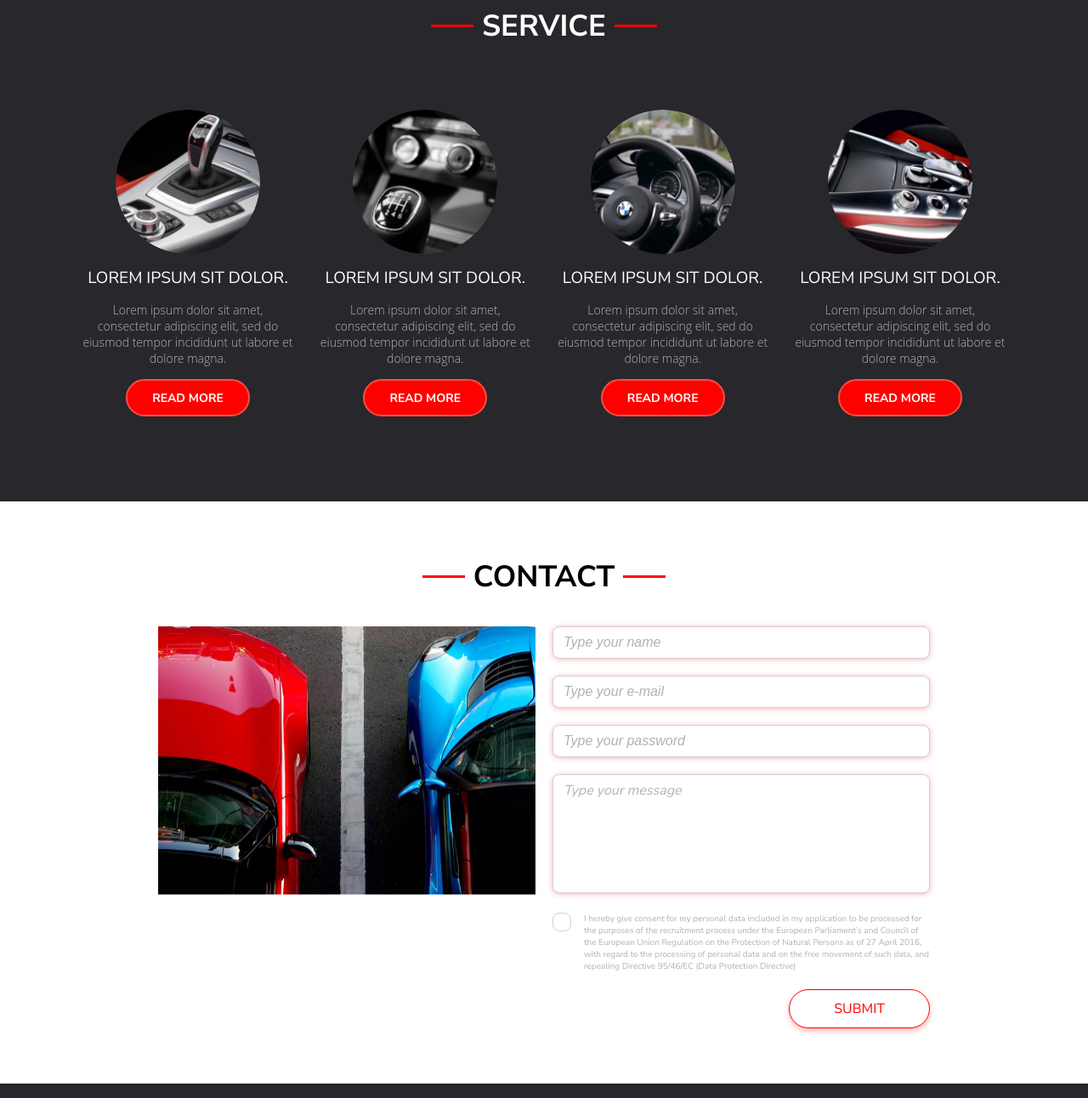
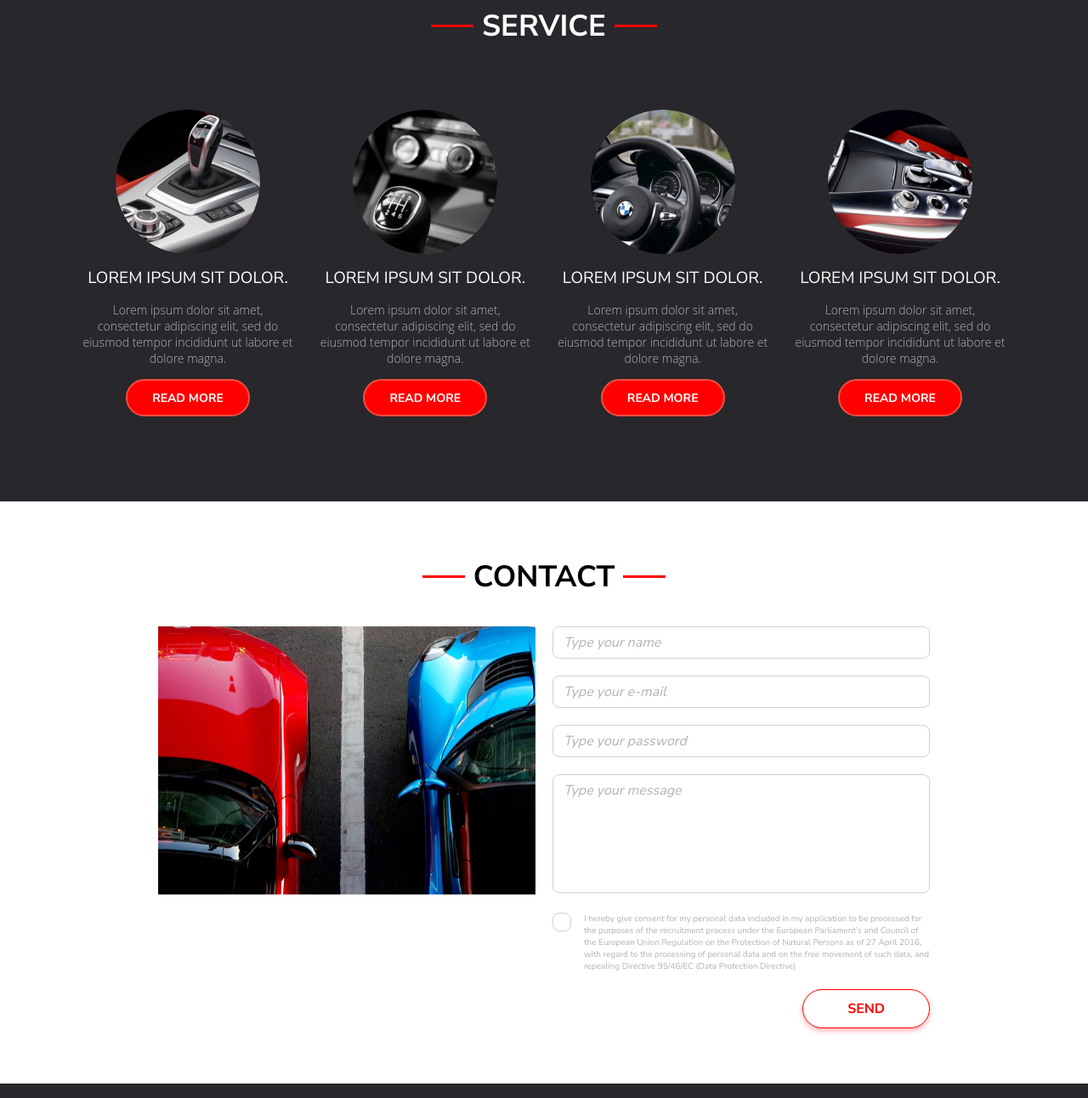
Before and after one commit to bobkoby5i/intro-html-css-examples, a plain HTML site: page car_sharing/index.html in a window 1280 px wide. Shown: the part 1460-2752 px from the top of the page at 85% size. Drawn offline with Linux system fonts and the light colour scheme.

Commit message:
car_sharing styling

```diff
--- a/car_sharing/css/style.css
+++ b/car_sharing/css/style.css
@@ -463,56 +463,43 @@ body {
     width: 444px;
 }
 
-.my_form input {
+.my_form input,
+.my_form textarea {
     width: 444px;
     border: 1px solid #D1D1D1;
     border-radius: 8px;
-    box-shadow: 0px 1px 6px #FF00004D;
     font-size: 16px;
     line-height: 20px;
     font-style: italic;
+    font-family: "Nunito Sans", sans-serif;
     padding: 8px 12px 8px 12px;
     margin-bottom: 20px;
     box-sizing: border-box;
 }
 
-.my_form input:focus {
+.my_form input:focus,
+.my_form textarea:focus {
     outline: none !important;
-    border-color: #FF0000;
+    border: 1px solid #FF0000;
     box-shadow: 0px 1px 6px #FF00004D;
 }
 
-.my_form input::placeholder {
-    color: #B2B2B2;
-    font-style: italic;
-}
-
+.my_form input::placeholder,
 .my_form textarea::placeholder {
     color: #B2B2B2;
     font-style: italic;
 }
 
 .my_form textarea{
-    width: 100%;
     resize: none;
     min-height: 140px;
-    border: 1px solid #D1D1D1;
-    border-radius: 8px;
-    box-shadow: 0px 1px 6px #FF00004D;
     font-size: 16px;
     font-style: italic;
     font-family: "Nunito Sans", sans-serif;
     line-height: 20px;
     color: #B2B2B2;
-    padding: 8px 12px;
-    margin-bottom: 20px;
 }
 
-.my_form textarea:focus {
-    outline: none !important;
-    border-color: #FF0000;
-    box-shadow: 0px 1px 6px #FF00004D;
-}
 
 
 
@@ -578,7 +565,7 @@ body {
     color: var(--primary-color);
     background-color: var(--secondary-color);
     box-shadow:  0px 3px 6px #FF00004D;
-    font-weight: 400;
+    font-weight: 700;
 }
 
 .contact-btn-row{
--- a/car_sharing/index.html
+++ b/car_sharing/index.html
@@ -103,7 +103,7 @@
     <h2 class="service-title subTitle">Service</h2>
     <div class="service-articles">
       <article class="service-article">
-        <img src="images/mini1.png" alt="" class="service-article-photo-img">
+        <img src="images/mini1@2x.png" alt="" class="service-article-photo-img">
         <h3 class="service-article-title">Lorem ipsum sit DOLOR.</h3>
         <p class="service-article-text">
           Lorem ipsum dolor sit amet, consectetur adipiscing elit, sed do eiusmod tempor incididunt ut labore et dolore magna.
@@ -112,7 +112,7 @@
       </article>
 
       <article class="service-article">
-        <img src="images/mini2.png" alt="" class="service-article-photo-img">
+        <img src="images/mini2@2x.png" alt="" class="service-article-photo-img">
         <h3 class="service-article-title">Lorem ipsum sit DOLOR.</h3>
         <p class="service-article-text">
           Lorem ipsum dolor sit amet, consectetur adipiscing elit, sed do eiusmod tempor incididunt ut labore et dolore magna.
@@ -121,7 +121,7 @@
       </article>
 
       <article class="service-article">
-        <img src="images/mini3.png" alt="" class="service-article-photo-img">
+        <img src="images/mini3@2x.png" alt="" class="service-article-photo-img">
         <h3 class="service-article-title">Lorem ipsum sit DOLOR.</h3>
         <p class="service-article-text">
           Lorem ipsum dolor sit amet, consectetur adipiscing elit, sed do eiusmod tempor incididunt ut labore et dolore magna.
@@ -130,7 +130,7 @@
       </article>
 
       <article class="service-article">
-        <img src="images/mini4.png" alt="" class="service-article-photo-img">
+        <img src="images/mini4@2x.png" alt="" class="service-article-photo-img">
         <h3 class="service-article-title">Lorem ipsum sit DOLOR.</h3>
         <p class="service-article-text">Lorem ipsum dolor sit amet, consectetur adipiscing elit, sed do eiusmod tempor incididunt ut labore et dolore magna.
         </p>
@@ -143,15 +143,7 @@
 
 
 
-<!--
-Name - input[type="text"]
-Email - input[type="email"]
-Message - textarea
-Zgoda - input[type="checkbox"] niestandardowo ostylowany, jednym ze znanych Ci sposobów
-Przycisk wyślij - button[type="submit"]
-Pierwszy input jest zaznaczony na czerwono. Jest to reprezentacja stanu :focus. Domyślnie pole ma szare obramowanie.
 
--->
 
 <section class="contact-section container">
   <h2 class="contact-title subTitle">contact</h2>
@@ -174,7 +166,7 @@ Pierwszy input jest zaznaczony na czerwono. Jest to reprezentacja stanu :focus.
           </label>
 
           <div class="contact-btn-row">
-            <button class="contact-btn-submit" type="submit">Submit</button>
+            <button class="contact-btn-submit" type="submit">Send</button>
           </div>
         </form>
 
```
